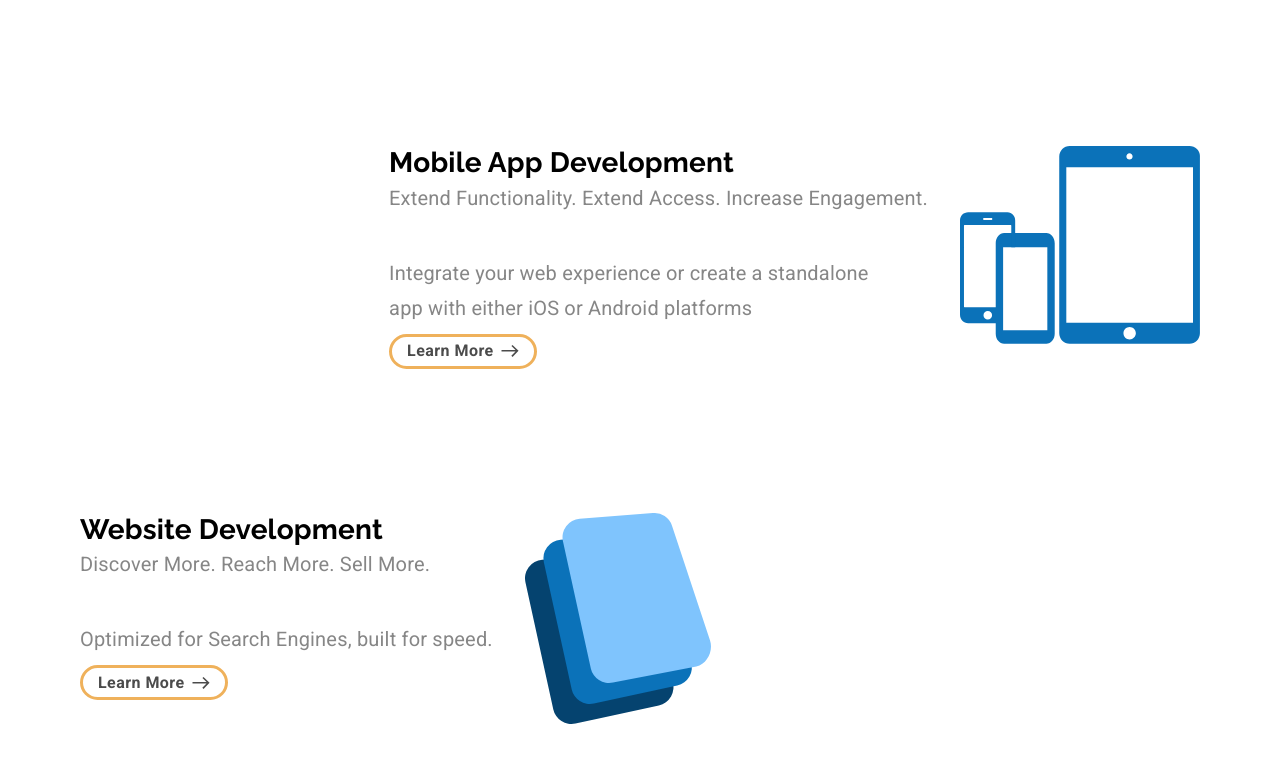
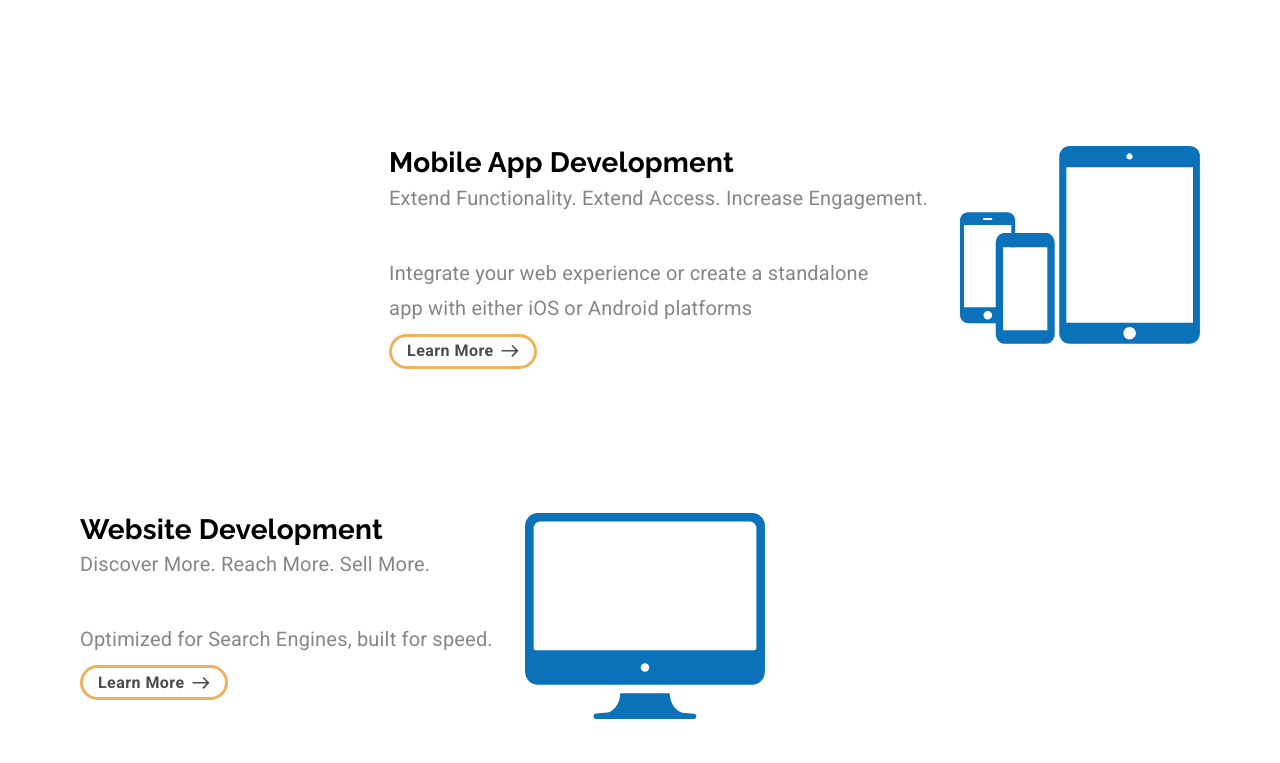
Before and after one commit to HAZberi/tech-company-website, a React (Create React App) app: page / in a window 1280 px wide. Shown: the part 1059-1822 px from the top of the page. Built offline with nearby package versions, Linux system fonts and the light colour scheme.

Commit message:
Hero Block Complete

```diff
--- a/src/components/LandingPage.js
+++ b/src/components/LandingPage.js
@@ -9,6 +9,7 @@ import animationData from "../animations/landinganimation/data.js";
 import ButtonArrow from "./ui/ButtonArrow";
 import softwareIcon from "../assets/Custom Software Icon.svg";
 import appsIcon from "../assets/mobile.svg";
+import webIcon from "../assets/website.svg";
 
 const useStyles = makeStyles((theme) => ({
   animation: {
@@ -21,9 +22,8 @@ const useStyles = makeStyles((theme) => ({
     },
     [theme.breakpoints.down("sm")]: {
       marginLeft: "15%",
-      minWidth: "100%"
+      minWidth: "100%",
     },
-
   },
   estimate: {
     ...theme.typography.estimate,
@@ -49,7 +49,6 @@ const useStyles = makeStyles((theme) => ({
     height: "35px",
     opacity: 0.7,
     marginLeft: 0,
-
   },
   mainContainer: {
     marginTop: "4em",
@@ -58,14 +57,14 @@ const useStyles = makeStyles((theme) => ({
     },
     [theme.breakpoints.down("sm")]: {
       marginTop: "1em",
-    }
+    },
   },
   heroTextContainer: {
     minWidth: "22.5em",
     marginLeft: "1em",
     [theme.breakpoints.down("xs")]: {
       marginLeft: 0,
-    }
+    },
   },
   subtitle: {
     marginBottom: "2.5rem",
@@ -77,14 +76,15 @@ const useStyles = makeStyles((theme) => ({
     marginLeft: "2em",
     [theme.breakpoints.down("sm")]: {
       marginLeft: 0,
-    }
     },
-  mobileAppIcon: {
+  },
+  serviceIcon: {
     minWidth: "15em",
     marginLeft: "2em",
     [theme.breakpoints.down("sm")]: {
       marginBottom: "0.5em",
       maxWidth: "5em",
+      marginLeft: 0,
     },
   },
   softDevContainer: {
@@ -113,19 +113,41 @@ const useStyles = makeStyles((theme) => ({
       padding: "20px",
     },
   },
-  appDevDescription : {
-    maxWidth : "25em"
-  }
+  appDevDescription: {
+    maxWidth: "25em",
+  },
 }));
-
 
 const LandingPage = () => {
   const classes = useStyles();
-  const theme =  useTheme();
+  const theme = useTheme();
   //const medium = useMediaQuery(theme.breakpoints.down("md"));
   const smaller = useMediaQuery(theme.breakpoints.down("sm"));
-  const softwareIconJSX =  <Grid item className={classes.icon}><img src={softwareIcon} alt="Software Icon" /></Grid>
-  const mobileIconJSX =  <Grid container justify={smaller ? "center" : undefined}><Grid item className={classes.mobileAppIcon} style={{marginRight: smaller ? 0 : "5em"}}><img src={appsIcon} alt="Mobile Icon" /></Grid></Grid>
+  const softwareIconJSX = (
+    <Grid container justify={smaller ? "center" : undefined}>
+      <Grid item className={classes.serviceIcon}>
+        <img src={softwareIcon} alt="Software Icon" />
+      </Grid>
+    </Grid>
+  );
+  const websiteIconJSX = (
+    <Grid container justify={smaller ? "center" : undefined}>
+      <Grid item className={classes.serviceIcon}>
+        <img src={webIcon} alt="Software Icon" />
+      </Grid>
+    </Grid>
+  );
+  const mobileIconJSX = (
+    <Grid container justify={smaller ? "center" : undefined}>
+      <Grid
+        item
+        className={classes.serviceIcon}
+        style={{ marginRight: smaller ? 0 : "5em" }}
+      >
+        <img src={appsIcon} alt="Mobile Icon" />
+      </Grid>
+    </Grid>
+  );
 
   const defaultOptions = {
     loop: true,
@@ -136,22 +158,40 @@ const LandingPage = () => {
     },
   };
   return (
-    <div style={{marginBottom: "1500px"}}>
+    <div style={{ marginBottom: "1500px" }}>
       <Grid container direction="column" className={classes.mainContainer}>
-        <Grid item>{/* ------- Hero Block --------- */}
-          <Grid container justify={smaller ? "center" : "flex-end"} alignItems="center">
+        <Grid item>
+          {/* ------- Hero Block --------- */}
+          <Grid
+            container
+            justify={smaller ? "center" : "flex-end"}
+            alignItems="center"
+          >
             <Grid item md className={classes.heroTextContainer}>
               <Typography variant="h2" align="center">
                 Bringing West Coast Technology
                 <br />
                 to the Canadian Prairies
               </Typography>
-              <Grid container justify="center" className={classes.buttonContainer}>
+              <Grid
+                container
+                justify="center"
+                className={classes.buttonContainer}
+              >
                 <Grid item>
-                  <Button color="secondary" variant="contained" className={classes.estimate}>Get Estimate</Button>
+                  <Button
+                    color="secondary"
+                    variant="contained"
+                    className={classes.estimate}
+                  >
+                    Get Estimate
+                  </Button>
                 </Grid>
                 <Grid item>
-                  <Button variant="contained" className={classes.learnHeroButton}>
+                  <Button
+                    variant="contained"
+                    className={classes.learnHeroButton}
+                  >
                     Learn More
                     <ButtonArrow width={25} height={18} fill="black" />
                   </Button>
@@ -163,51 +203,96 @@ const LandingPage = () => {
             </Grid>
           </Grid>
         </Grid>
-        <Grid item>{/* ------ Software Block ------- */}
-          <Grid container direction="row" className={classes.softDevContainer} justify={smaller ? "center" : undefined}>
-            <Grid item style={{marginLeft: smaller ? 0 : "5em", textAlign: smaller ? "center" : undefined}}>
+        <Grid item>
+          {/* ------ Software Block ------- */}
+          <Grid
+            container
+            direction="row"
+            className={classes.softDevContainer}
+            justify={smaller ? "center" : undefined}
+          >
+            <Grid
+              item
+              style={{
+                marginLeft: smaller ? 0 : "5em",
+                textAlign: smaller ? "center" : undefined,
+              }}
+            >
               {smaller ? softwareIconJSX : ""}
               <Typography variant="h4">Software Development</Typography>
-              <Typography variant="subtitle1" className={classes.subtitle}>Save Time. Save Energy. Save Money.</Typography>
-              <Typography variant="subtitle1">Complete digital solutions, from investigation to <span>celebration.</span></Typography>
+              <Typography variant="subtitle1" className={classes.subtitle}>
+                Save Time. Save Energy. Save Money.
+              </Typography>
+              <Typography variant="subtitle1">
+                Complete digital solutions, from investigation to{" "}
+                <span>celebration.</span>
+              </Typography>
               <Button variant="outlined" className={classes.learnOutlineButton}>
                 Learn More
                 <ButtonArrow width={25} height={18} fill="black" />
               </Button>
             </Grid>
-            {smaller ? "" : softwareIconJSX}
+            <Grid item>{smaller ? "" : softwareIconJSX}</Grid>
           </Grid>
         </Grid>
-        <Grid item>{/* ------ App Block ------- */}
-          <Grid container direction="row" className={classes.devContainer} justify={smaller ? "center" : "flex-end"}>
-            <Grid item style={{textAlign: smaller ? "center" : undefined}}>
+        <Grid item>
+          {/* ------ App Block ------- */}
+          <Grid
+            container
+            direction="row"
+            className={classes.devContainer}
+            justify={smaller ? "center" : "flex-end"}
+          >
+            <Grid item style={{ textAlign: smaller ? "center" : undefined }}>
               {smaller ? mobileIconJSX : ""}
               <Typography variant="h4">Mobile App Development</Typography>
-              <Typography variant="subtitle1" className={classes.subtitle}>Extend Functionality. Extend Access. Increase Engagement.</Typography>
-              <Typography variant="subtitle1" className={classes.appDevDescription}>Integrate your web experience or create a standalone app with either iOS or Android platforms</Typography>
+              <Typography variant="subtitle1" className={classes.subtitle}>
+                Extend Functionality. Extend Access. Increase Engagement.
+              </Typography>
+              <Typography
+                variant="subtitle1"
+                className={classes.appDevDescription}
+              >
+                Integrate your web experience or create a standalone app with
+                either iOS or Android platforms
+              </Typography>
               <Button variant="outlined" className={classes.learnOutlineButton}>
                 Learn More
                 <ButtonArrow width={25} height={18} fill="black" />
               </Button>
             </Grid>
-            <Grid item>
-              {smaller ? "" : mobileIconJSX}
+            <Grid item>{smaller ? "" : mobileIconJSX}</Grid>
           </Grid>
         </Grid>
-        </Grid>
-        <Grid item>{/* ------ Website Block ------- */}
-          <Grid container direction="row" className={classes.devContainer} justify={smaller ? "center" : undefined}>
-            <Grid item style={{marginLeft: smaller ? 0 : "5em", textAlign: smaller ? "center" : undefined}}>
-              {smaller ? softwareIconJSX : ""}
+        <Grid item>
+          {/* ------ Website Block ------- */}
+          <Grid
+            container
+            direction="row"
+            className={classes.devContainer}
+            justify={smaller ? "center" : undefined}
+          >
+            <Grid
+              item
+              style={{
+                marginLeft: smaller ? 0 : "5em",
+                textAlign: smaller ? "center" : undefined,
+              }}
+            >
+              {smaller ? websiteIconJSX : ""}
               <Typography variant="h4">Website Development</Typography>
-              <Typography variant="subtitle1" className={classes.subtitle}>Discover More. Reach More. Sell More.</Typography>
-              <Typography variant="subtitle1">Optimized for Search Engines, built for speed.</Typography>
+              <Typography variant="subtitle1" className={classes.subtitle}>
+                Discover More. Reach More. Sell More.
+              </Typography>
+              <Typography variant="subtitle1">
+                Optimized for Search Engines, built for speed.
+              </Typography>
               <Button variant="outlined" className={classes.learnOutlineButton}>
                 Learn More
                 <ButtonArrow width={25} height={18} fill="black" />
               </Button>
             </Grid>
-            {smaller ? "" : softwareIconJSX}
+            <Grid item>{smaller ? "" : websiteIconJSX}</Grid>
           </Grid>
         </Grid>
       </Grid>
```
Also changed, not shown: 1 other file (tests, documents, lock files or other folders). Lines whose indentation alone changed are shown as unchanged.
